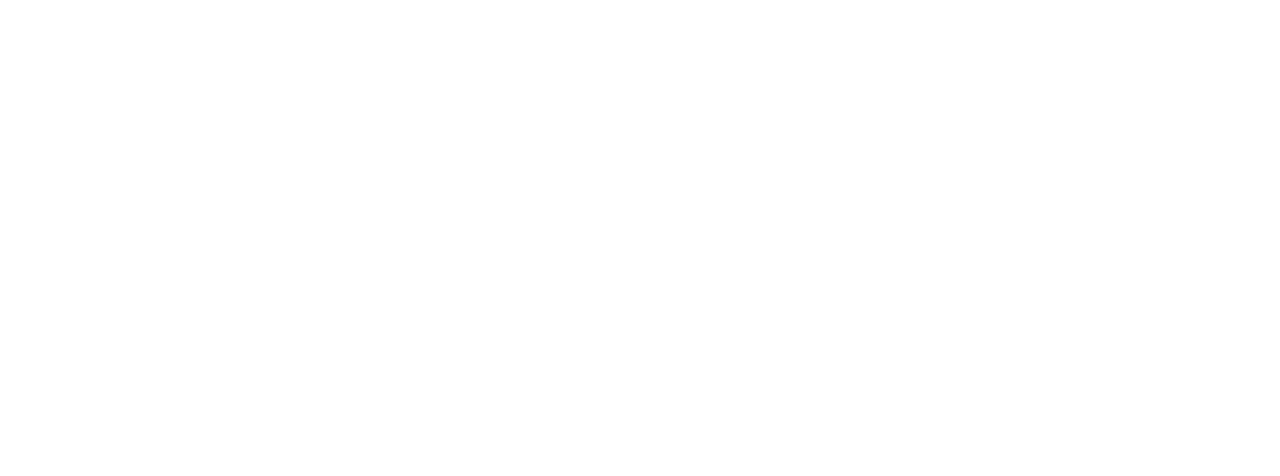
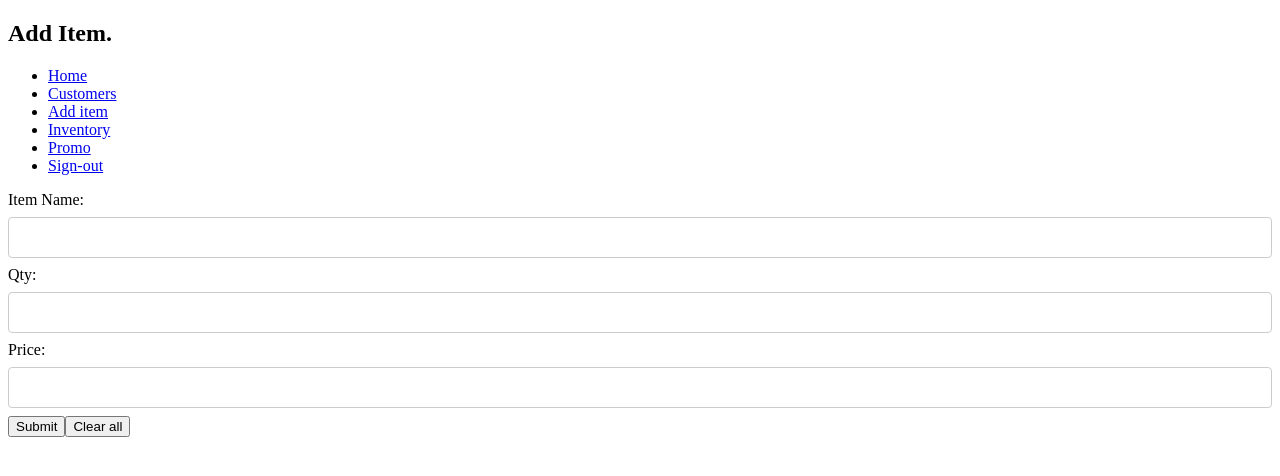
Before and after one commit to sliitcsse/lab-assignment-ThameeraFernando, a React (Create React App) app in the folder client/: page /add-item-page in a window 1280 px wide. Before the commit this address had no page. Shown: the top 476 px of the page. Built offline with nearby package versions, Linux system fonts and the light colour scheme.

Commit message:
add trader home page

```diff
--- a/client/src/App.js
+++ b/client/src/App.js
@@ -2,6 +2,9 @@
 
 import { BrowserRouter, Route, Routes } from "react-router-dom";
 import CreateProfile from "./pages/CreateProfile";
+import TraderPage from "./pages/TraderPage";
+import AddItems from "./pages/AddItems";
+import EditItem from "./pages/EditItem";
 
 const App = () => {
   return (
@@ -9,6 +12,12 @@
       <Routes>
         <Route path="/" element={<Index />}></Route>
         <Route path="/create-profile" element={<CreateProfile />}></Route>
+        <Route path="/trader-page" element={<TraderPage />}></Route>
+        <Route
+          path="/update-item-page/:id/:itemName/:price/:qty/:promo"
+          element={<EditItem />}
+        ></Route>
+        <Route path="/add-item-page" element={<AddItems />}></Route>
       </Routes>
     </BrowserRouter>
   );
--- /dev/null
+++ b/client/src/pages/AddItems.js
@@ -0,0 +1,76 @@
+import axios from "axios";
+import React, { useState } from "react";
+import { useNavigate } from "react-router-dom";
+import NavBar from "../components/NavBar";
+
+const AddItems = () => {
+  const navigator = useNavigate();
+  const [ItemName, setItemName] = useState("");
+  const [Qty, setQty] = useState("");
+  const [Price, setPrice] = useState("");
+
+  const handleSubmit = async (e) => {
+    try {
+      e.preventDefault();
+      console.log(ItemName, Qty, Price);
+      const response = await axios.post("/add", {
+        id: new Date().getTime().toString(),
+        itemName: ItemName,
+        qty: Qty,
+        price: Price,
+      });
+      navigator("/trader-page");
+    } catch (error) {
+      console.log(error);
+    }
+  };
+  const clearChange = (e) => {
+    e.preventDefault();
+    setQty("");
+    setPrice("");
+    setItemName("");
+  };
+
+  return (
+    <>
+      <div>
+        <h2>Add Item.</h2>
+        <NavBar />
+        <form>
+          <label htmlFor="itemName">Item Name:</label>
+          <input
+            type="text"
+            name="itemName"
+            value={ItemName}
+            onChange={(e) => setItemName(e.target.value)}
+          />
+          <br />
+          <label htmlFor="Qty">Qty:</label>
+          <input
+            type="text"
+            name="Qty"
+            value={Qty}
+            onChange={(e) => setQty(e.target.value)}
+          />
+          <br />
+          <label htmlFor="Price">Price:</label>
+          <input
+            type="text"
+            name="Price"
+            value={Price}
+            onChange={(e) => setPrice(e.target.value)}
+          />
+          <br />
+          <button type="submit" onClick={handleSubmit}>
+            Submit
+          </button>
+          <button type="submit" onClick={clearChange}>
+            Clear all
+          </button>
+        </form>
+      </div>
+    </>
+  );
+};
+
+export default AddItems;
--- /dev/null
+++ b/client/src/pages/EditItem.js
@@ -0,0 +1,76 @@
+import axios from "axios";
+import React, { useState } from "react";
+import { useParams, useNavigate } from "react-router-dom";
+
+const EditItem = () => {
+  const navigator = useNavigate();
+  const { id, itemName, qty, price, promo } = useParams();
+  //   console.log(id, itemName, qty, price);
+  //   const [Id, setId] = useState(id);
+  const [ItemName, setItemName] = useState(itemName);
+  const [Qty, setQty] = useState(qty);
+  const [Price, setPrice] = useState(price);
+  const [Promo, setPromo] = useState(promo);
+  const handleSubmit = async (e) => {
+    try {
+      e.preventDefault();
+      console.log(ItemName, Qty, Price);
+      const response = await axios.put("/update", {
+        id: id,
+        itemName: ItemName,
+        qty: Qty,
+        price: Price,
+        promo: Promo,
+      });
+      navigator("/trader-page");
+    } catch (error) {
+      console.log(error);
+    }
+  };
+  const clearChange = (e) => {
+    e.preventDefault();
+    setQty("");
+    setPrice("");
+    setItemName("");
+  };
+  return (
+    <div>
+      <div>
+        <h3>Edit Item.</h3>
+        <form>
+          <div>
+            <label htmlFor="itemName">Item Name:</label>
+            <input
+              type="text"
+              name="itemName"
+              value={ItemName}
+              onChange={(e) => setItemName(e.target.value)}
+            />
+            <label htmlFor="Qty">Qty:</label>
+            <input
+              type="text"
+              name="Qty"
+              value={Qty}
+              onChange={(e) => setQty(e.target.value)}
+            />
+            <label htmlFor="Price">Price:</label>
+            <input
+              type="text"
+              name="Price"
+              value={Price}
+              onChange={(e) => setPrice(e.target.value)}
+            />
+          </div>
+          <button type="submit" onClick={handleSubmit}>
+            Submit
+          </button>
+          <button type="submit" onClick={clearChange}>
+            Clear all
+          </button>
+        </form>
+      </div>
+    </div>
+  );
+};
+
+export default EditItem;
--- /dev/null
+++ b/client/src/pages/TraderPage.js
@@ -0,0 +1,114 @@
+import React, { useEffect, useState } from "react";
+import axios from "axios";
+import { useNavigate } from "react-router-dom";
+import NavBar from "../components/NavBar";
+const TraderPage = () => {
+  const navigator = useNavigate();
+  const [items, setItems] = useState([]);
+  const [item, setItem] = useState({});
+  const [showModal, setShowModal] = useState(false);
+  const getAllItems = async () => {
+    try {
+      const response = await axios.get("/getData");
+      setItems(response.data);
+    } catch (error) {
+      console.log(error);
+    }
+  };
+  const deleteItem = async (item) => {
+    console.log(item);
+    try {
+      const response = await axios.delete("/delete", { data: item });
+      setItems(response.data);
+    } catch (error) {
+      console.log(error);
+    }
+  };
+  const updateItem = (item) => {
+    navigator(
+      `/update-item-page/${item.id}/${item.itemName}/${item.price}/${item.qty}/${item.promo}`
+    );
+  };
+  const addPromo = (item) => {
+    setItem(item);
+    setShowModal(true);
+    console.log(item);
+  };
+  useEffect(() => {
+    getAllItems();
+  }, []);
+
+  return (
+    <div>
+      <h2>Trader Home</h2>
+      <NavBar />
+      <div>{showModal && <Modal item={item} />}</div>
+      {items.map((item) => {
+        if (typeof item === null) {
+        }
+        const { id, itemName, price, qty, promo } = item;
+        return (
+          <div key={id} style={{ padding: "10px" }}>
+            <h3>Item:{itemName}</h3>
+            <h4>Price:{price}</h4>
+            <h4>Qty:{qty}</h4>
+            <h4>Promo:{promo}</h4>
+            <button type="button" onClick={() => deleteItem(item)}>
+              Delete
+            </button>
+            <button type="button" onClick={() => updateItem(item)}>
+              Update
+            </button>
+            <button type="button" onClick={() => addPromo(item)}>
+              Add promo
+            </button>
+          </div>
+        );
+      })}
+    </div>
+  );
+};
+
+const Modal = ({ item }) => {
+  const { id, itemName, price, qty, promo } = item;
+  const [Promo, setPromo] = useState(promo);
+  const handleForm = async (e) => {
+    try {
+      e.Prevent;
+      console.log(Promo);
+      const newItem = { id, itemName, price, qty, promo: Promo };
+      const response = await axios.put("/update", newItem);
+    } catch (error) {
+      console.log(error);
+    }
+  };
+  return (
+    <div>
+      <form>
+        <div
+          style={{
+            border: "1px solid red",
+            padding: "10px 10px",
+            display: "inline-block",
+          }}
+        >
+          <h1>Add a Promotion</h1>
+
+          <h3>Item Name:{itemName}</h3>
+          <h3>Price:{price}</h3>
+          <h3>Quenty:{qty}</h3>
+
+          <label htmlFor="promo">Promotion:</label>
+          <input
+            type="text"
+            value={Promo}
+            onChange={(e) => setPromo(e.target.value)}
+          />
+          <button onClick={handleForm}>Add Promo</button>
+        </div>
+      </form>
+    </div>
+  );
+};
+
+export default TraderPage;
```
